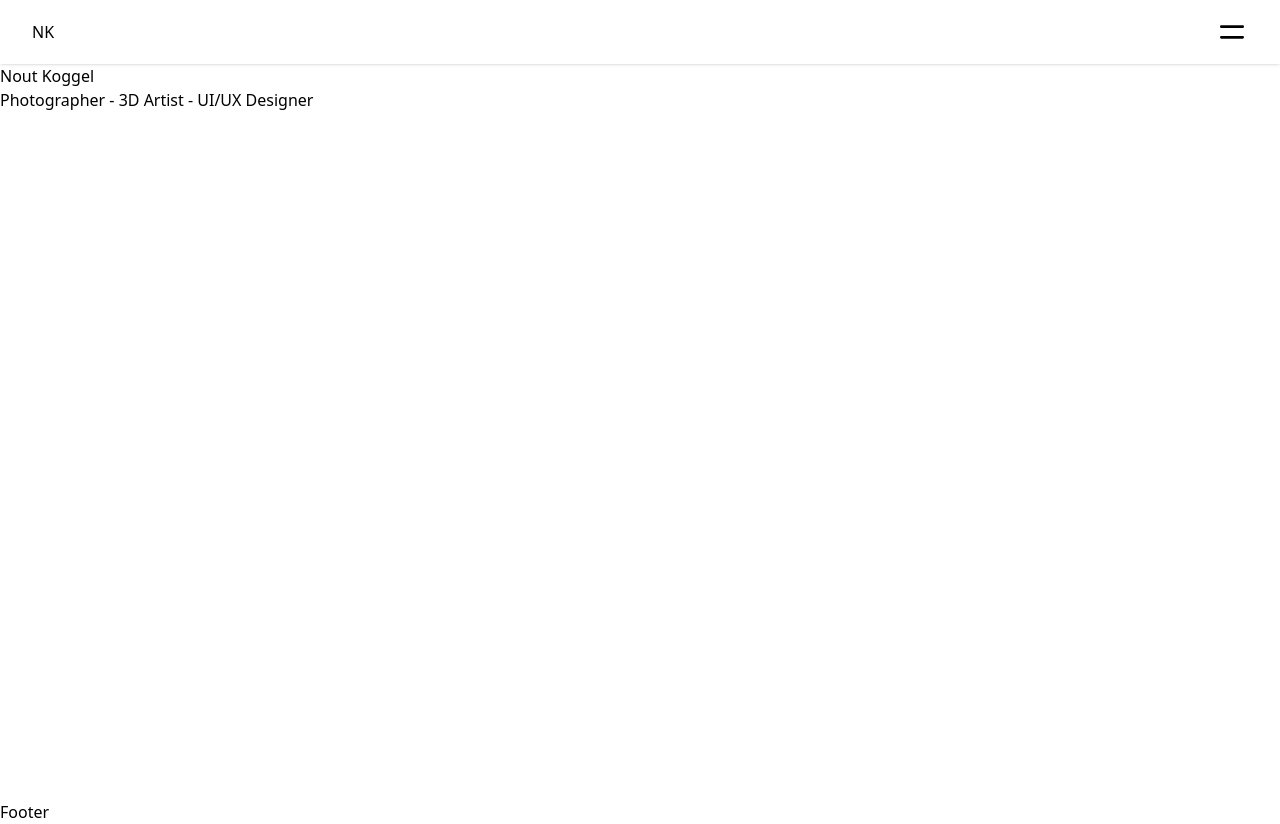
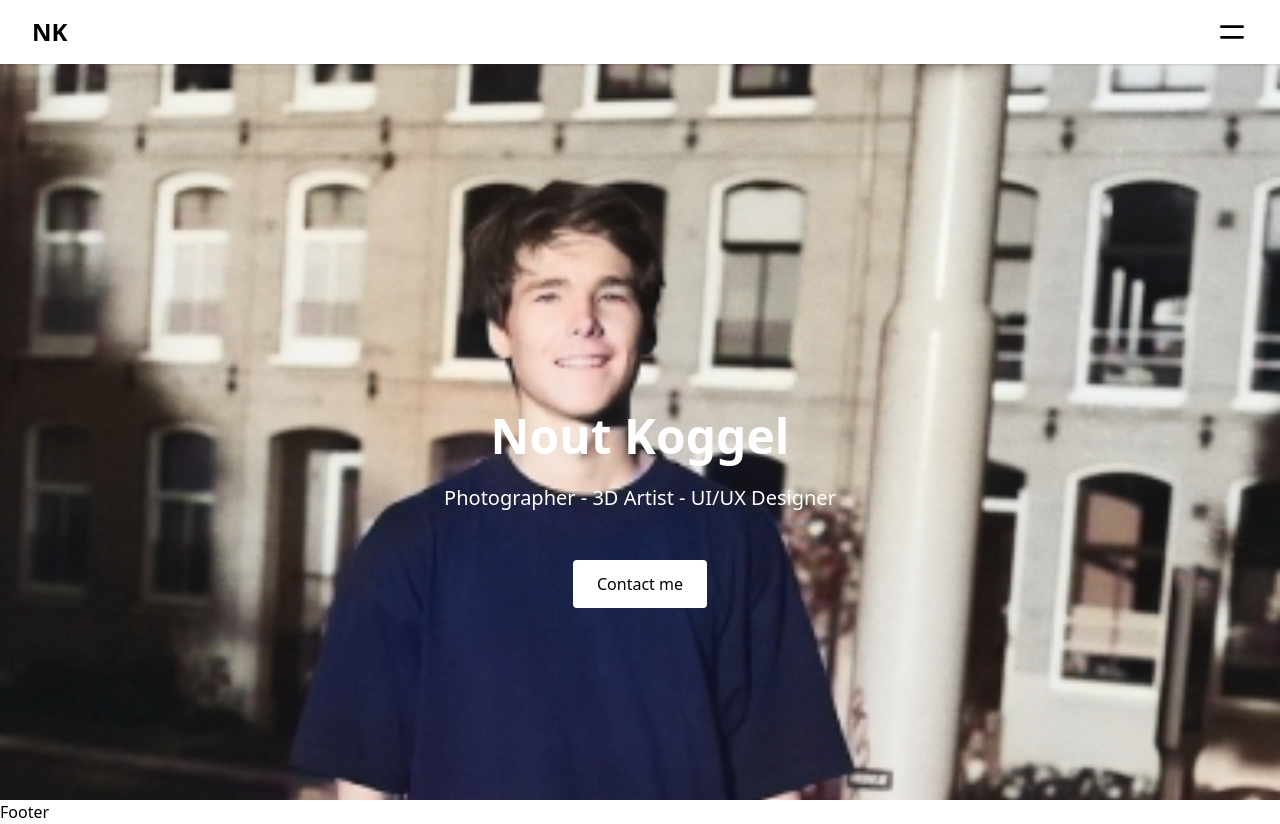
Before and after one commit to joeribreedveld/portfolio-nout, a Next.js app: page / in a window 1280 px wide. Built offline with nearby package versions, Linux system fonts and the light colour scheme.

Commit message:
feat(hero): make hero with style and content, make button and get images

```diff
--- /dev/null
+++ b/src/components/Button.tsx
@@ -0,0 +1,21 @@
+interface IButtonProps {
+  children: React.ReactNode;
+  className?: string;
+  onClick?: () => void;
+  variant?: "primary" | "secondary";
+}
+
+const Button = ({ className, onClick, children, variant }: IButtonProps) => {
+  return (
+    <button
+      className={`${className} btn ${
+        variant && variant === "primary" ? "btn-primary" : "btn-secondary"
+      }`}
+      onClick={onClick}
+    >
+      {children}
+    </button>
+  );
+};
+
+export default Button;
--- a/src/components/Hero.tsx
+++ b/src/components/Hero.tsx
@@ -1,8 +1,15 @@
+import Button from "./Button";
+
 const Hero = () => {
   return (
-    <section className="min-h-screen pt-16">
-      <h1>Nout Koggel</h1>
-      <h4>Photographer - 3D Artist - UI/UX Designer</h4>
+    <section className="page-width flex min-h-screen flex-col items-center justify-end gap-12 bg-[url('/img/hero-bg.jpg')] bg-cover pt-16 pb-48 text-center text-white">
+      <section className="flex flex-col gap-6">
+        <h1>Nout Koggel</h1>
+        <h4>Photographer - 3D Artist - UI/UX Designer</h4>
+      </section>
+      <Button variant="primary" className="text-black">
+        Contact me
+      </Button>
     </section>
   );
 };
--- a/src/styles/globals.css
+++ b/src/styles/globals.css
@@ -7,3 +7,31 @@
         @apply px-8
     }
 }
+
+@layer base {
+    h1 {
+        @apply text-5xl font-bold
+    }
+
+    h3 {
+        @apply text-2xl font-bold
+    }
+
+    h4 {
+        @apply text-xl
+    }
+}
+
+@layer components {
+    .btn {
+        @apply py-3 px-6 rounded
+    }
+
+    .btn-primary {
+        @apply bg-white
+    }
+
+    .btn-secondary {
+        @apply border border-black
+    }
+}
```
Also changed, not shown: public/img/hero-bg.jpg (added).
